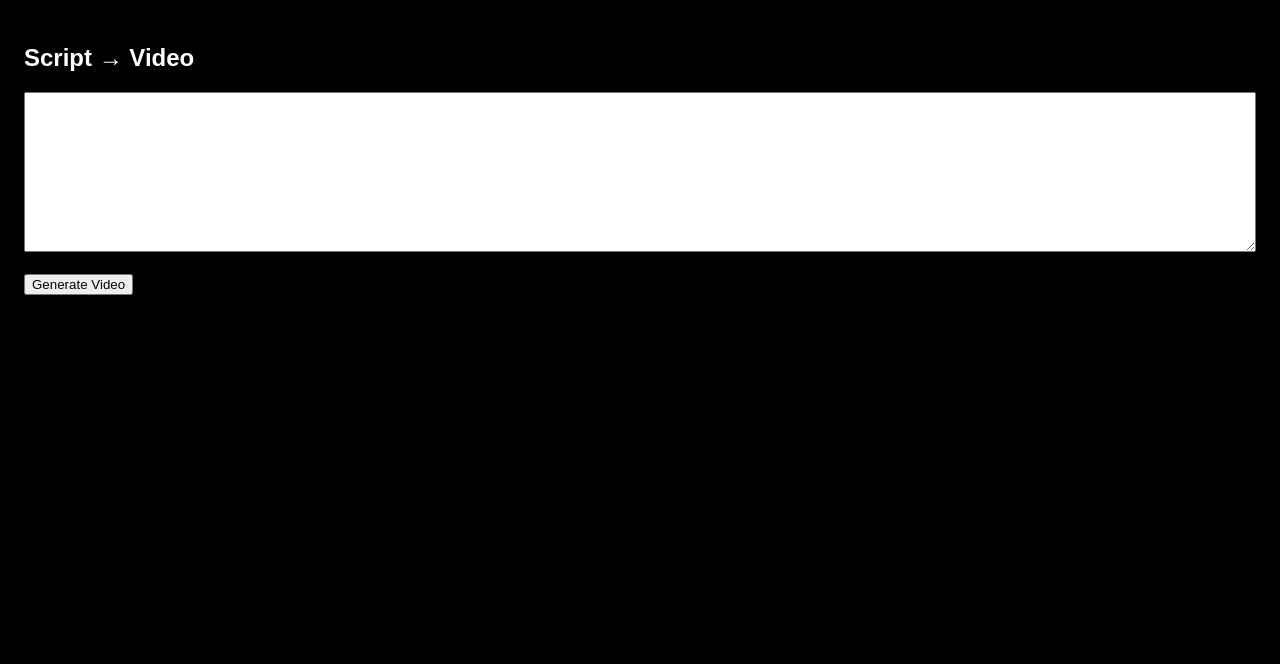
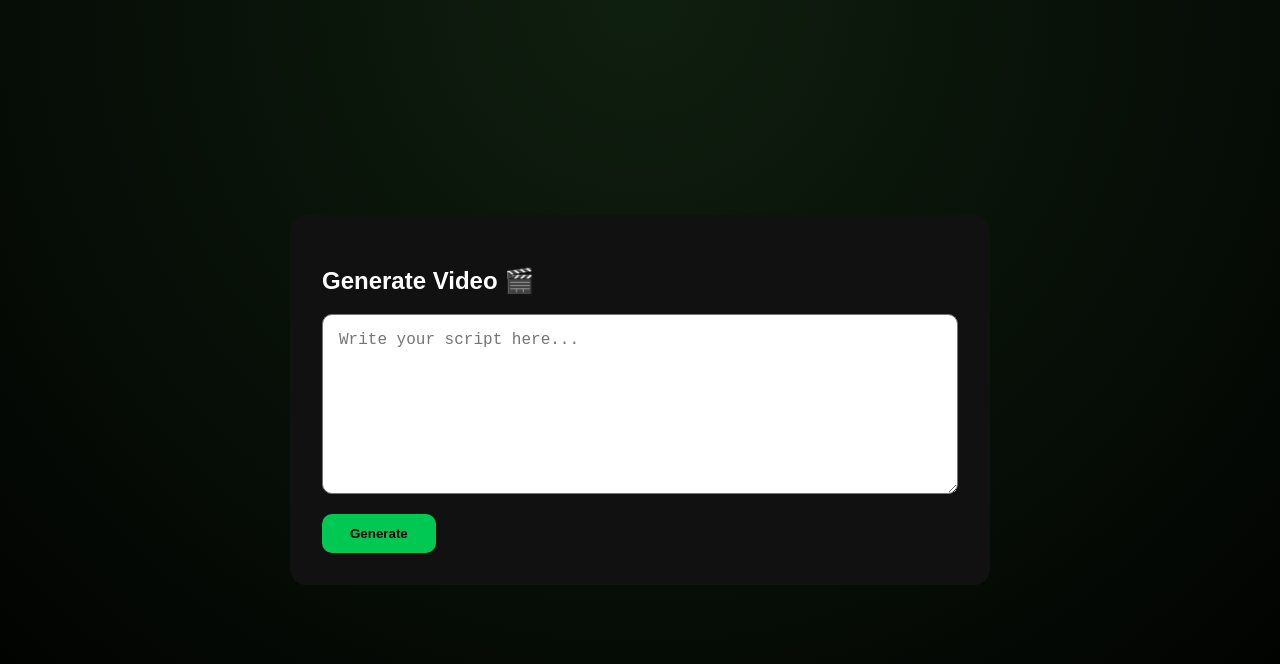
Before and after one commit to bixby493/hacknuma-ai, a Next.js app in the folder apps/web/: page /generate in a window 1280 px wide. Shown: the top 664 px of the page. Built offline with nearby package versions, Linux system fonts and the light colour scheme.

Commit message:
Update page.tsx

```diff
--- a/apps/web/app/generate/page.tsx
+++ b/apps/web/app/generate/page.tsx
@@ -1,21 +1,68 @@
-'use client';
-import { useState } from 'react';
+"use client";
+import { useState } from "react";
 
-export default function Generate() {
-  const [script, setScript] = useState('');
-  const [msg, setMsg] = useState('');
+export default function GeneratePage() {
+  const [script, setScript] = useState("");
+  const [loading, setLoading] = useState(false);
 
-  async function submit() {
-    setMsg('Job submitted (backend required)');
+  async function generate() {
+    setLoading(true);
+
+    const res = await fetch("/api/generate", { method: "POST" });
+    const data = await res.json();
+
+    window.location.href = `/result?job=${data.jobId}`;
   }
 
   return (
-    <main style={{minHeight:'100vh',background:'#000',color:'#fff',padding:24}}>
-      <h2>Script → Video</h2>
-      <textarea value={script} onChange={e=>setScript(e.target.value)} style={{width:'100%',height:160}} />
-      <br/><br/>
-      <button onClick={submit}>Generate Video</button>
-      <p>{msg}</p>
+    <main style={styles.main}>
+      <div style={styles.card}>
+        <h2>Generate Video 🎬</h2>
+
+        <textarea
+          placeholder="Write your script here..."
+          value={script}
+          onChange={(e) => setScript(e.target.value)}
+          style={styles.textarea}
+        />
+
+        <button onClick={generate} style={styles.button} disabled={loading}>
+          {loading ? "Starting..." : "Generate"}
+        </button>
+      </div>
     </main>
   );
 }
+
+const styles = {
+  main: {
+    minHeight: "100vh",
+    display: "flex",
+    justifyContent: "center",
+    alignItems: "center",
+  },
+  card: {
+    width: "100%",
+    maxWidth: 700,
+    background: "#111",
+    padding: 32,
+    borderRadius: 16,
+  },
+  textarea: {
+    width: "100%",
+    height: 180,
+    borderRadius: 10,
+    padding: 16,
+    fontSize: 16,
+    marginBottom: 16,
+  },
+  button: {
+    padding: "12px 28px",
+    background: "#00c853",
+    color: "#000",
+    border: "none",
+    borderRadius: 10,
+    fontWeight: "bold",
+    cursor: "pointer",
+  },
+};
```
